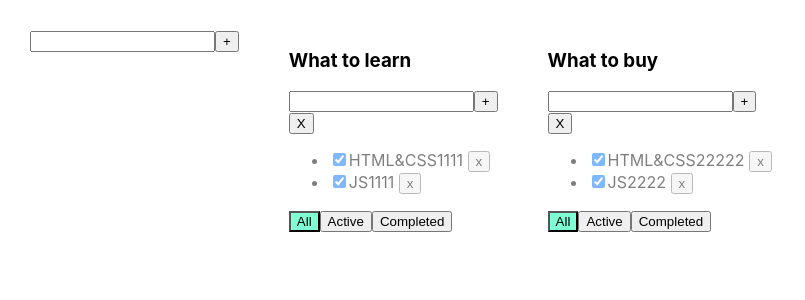
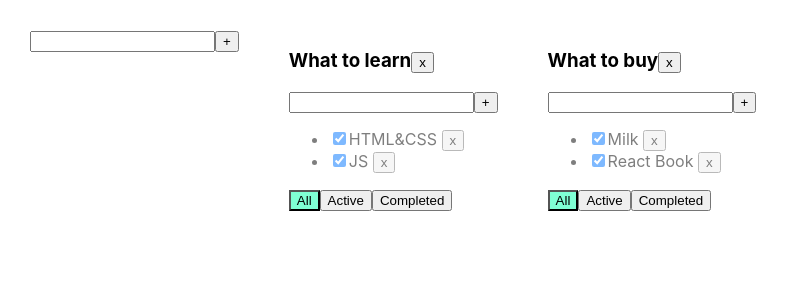
Before and after one commit to georgkiim/ToDoListEveryDay, a React (Create React App) app: page / in a window 1280 px wide. Shown: the top 300 px of the page, without its empty margins (0-805 px from the left). Built offline with nearby package versions, Linux system fonts and the light colour scheme.

Commit message:
2st Wednesday SelfMAde

```diff
--- a/src/App.tsx
+++ b/src/App.tsx
@@ -2,130 +2,131 @@ import React, {useState} from 'react';
 import './App.css';
 import {TaskType, Todolist} from './Todolist';
 import {v1} from 'uuid';
-import {AddToDoList} from "./AddToDoList";
+import Input from "./Input";
 
 export type FilterValuesType = "all" | "active" | "completed";
-export type TodolistsType = {
+type TodolistType = {
     id: string
     title: string
-}
-type TasksType = {
-    [key: string]: {
-        data: TaskType[]
     filter: FilterValuesType
 }
+
+type TasksStateType = {
+    [key: string]: Array<TaskType>
 }
+
 
 function App() {
     let todolistId1 = v1();
     let todolistId2 = v1();
 
+    let [todolists, setTodolists] = useState<Array<TodolistType>>([
+        {id: todolistId1, title: "What to learn", filter: "all"},
+        {id: todolistId2, title: "What to buy", filter: "all"}
+    ])
 
-    let [todolists, setTodolists] = useState<TodolistsType[]>([
-        {id: todolistId1, title: "What to learn"},
-        {id: todolistId2, title: "What to buy"}
-    ])
-    let [tasks, setTasks] = useState<TasksType>({
-        [todolistId1]: {
-            data: [
-                {id: v1(), title: "HTML&CSS1111", isDone: true},
-                {id: v1(), title: "JS1111", isDone: true}
+    let [tasks, setTasks] = useState<TasksStateType>({
+        [todolistId1]: [
+            {id: v1(), title: "HTML&CSS", isDone: true},
+            {id: v1(), title: "JS", isDone: true}
         ],
-            filter: "all"
-        },
-        [todolistId2]: {
-            data: [
-                {id: v1(), title: "HTML&CSS22222", isDone: true},
-                {id: v1(), title: "JS2222", isDone: true}
-            ],
-            filter: "all"
-        }
+        [todolistId2]: [
+            {id: v1(), title: "Milk", isDone: true},
+            {id: v1(), title: "React Book", isDone: true}
+        ]
     });
-    const addToDoLIst = (title: string) => {
-        let todoListId = v1()
-        setTodolists([...todolists, {id: todoListId, title}])
-        setTasks({...tasks, [todoListId]: {data: [], filter: 'all'}})
 
+
+    function removeTask(id: string, todolistId: string) {
+        //достанем нужный массив по todolistId:
+        let todolistTasks = tasks[todolistId];
+        // перезапишем в этом объекте массив для нужного тудулиста отфилтрованным массивом:
+        tasks[todolistId] = todolistTasks.filter(t => t.id != id);
+        // засетаем в стейт копию объекта, чтобы React отреагировал перерисовкой
+        setTasks({...tasks});
     }
 
-    function removeTask(toDoListId: string, taskId: string) {
-        // let filteredTasks = tasks.filter(t => t.id != id);
-        let tasksDataFilter = tasks[toDoListId]
-        setTasks({
-            ...tasks,
-            [toDoListId]: {data: tasksDataFilter.data.filter(t => t.id !== taskId), filter: tasksDataFilter.filter}
-        })
+    function addTask(title: string, todolistId: string) {
+        let task = {id: v1(), title: title, isDone: false};
+        //достанем нужный массив по todolistId:
+        let todolistTasks = tasks[todolistId];
+        // перезапишем в этом объекте массив для нужного тудулиста копией, добавив в начало новую таску:
+        tasks[todolistId] = [task, ...todolistTasks];
+        // засетаем в стейт копию объекта, чтобы React отреагировал перерисовкой
+        setTasks({...tasks});
     }
 
-    function addTask(toDoListId: string, title: string) {
-        let task = {id: v1(), title: title, isDone: false};
-        let tasksDataFilter = tasks[toDoListId]
-        // let newTasks = [task, ...tasks];
-        setTasks({...tasks, [toDoListId]: {data: [task, ...tasksDataFilter.data], filter: tasksDataFilter.filter}});
+    function changeStatus(id: string, isDone: boolean, todolistId: string) {
+        //достанем нужный массив по todolistId:
+        let todolistTasks = tasks[todolistId];
+        // найдём нужную таску:
+        let task = todolistTasks.find(t => t.id === id);
+        //изменим таску, если она нашлась
+        if (task) {
+            task.isDone = isDone;
+            // засетаем в стейт копию объекта, чтобы React отреагировал перерисовкой
+            setTasks({...tasks});
+        }
     }
 
-    function changeStatus(toDoListId: string, taskId: string, isDone: boolean) {
-        let tasksDataFilter = tasks[toDoListId]
-        setTasks({
-            ...tasks,
-            [toDoListId]: {
-                data: tasksDataFilter.data.map(t => t.id == taskId ? {...t, isDone} : t),
-                filter: tasksDataFilter.filter
+    function changeFilter(value: FilterValuesType, todolistId: string) {
+        let todolist = todolists.find(tl => tl.id === todolistId);
+        if (todolist) {
+            todolist.filter = value;
+            setTodolists([...todolists])
         }
-        })
     }
 
-    const removeToDoList = (toDoListId: string) => {
-        setTodolists([...todolists.filter(t => t.id !== toDoListId)])
+    function removeTodolist(id: string) {
+        // засунем в стейт список тудулистов, id которых не равны тому, который нужно выкинуть
+        setTodolists(todolists.filter(tl => tl.id != id));
+        // удалим таски для этого тудулиста из второго стейта, где мы храним отдельно таски
+        delete tasks[id]; // удаляем св-во из объекта... значением которого являлся массив тасок
+        // засетаем в стейт копию объекта, чтобы React отреагировал перерисовкой
+        setTasks({...tasks});
     }
 
-    function changeFilter(id: string, value: FilterValuesType) {
-        let tasksDataFilter = tasks[id]
-        setTasks({...tasks, [id]: {data: tasksDataFilter.data, filter: value}})
+    const toDoListId = v1()
+    const AddToDoList = (title: string) => {
+
+        setTodolists([...todolists, {id: toDoListId, title, filter: 'all'}])
+        setTasks({...tasks, [toDoListId]: []})
     }
-
-    const changeTask = (toDoListId: string, taskId: string, title: string) =>{
-        let tasksDataFilter = tasks[toDoListId]
-        setTasks({
-            ...tasks,
-            [toDoListId]: {
-                data: tasksDataFilter.data.map(t => t.id == taskId ? {...t, title} : t),
-                filter: tasksDataFilter.filter
+    const changeTasks = (todolistId:string, id:string, title:string) =>{
+            setTasks({...tasks, [todolistId]: {...tasks[todolistId].map(t=> t.id==id? {...t, title}:t )} })
     }
-        })
-    }
- const changeTitle = (toDoListId: string, title: string) =>{
-        setTodolists([...todolists.map(t=> t.id===toDoListId?{...t, title}:t)])
-
-    }
-
 
     return (
         <div className="App">
-            <AddToDoList addItem={addToDoLIst}/>
-            {todolists.map(t => {
-                let tasksForTodolist = tasks[t.id].data;
+            <Input onclickHandler={AddToDoList} />
+            {
+                todolists.map(tl => {
+                    let allTodolistTasks = tasks[tl.id];
+                    let tasksForTodolist = allTodolistTasks;
 
-                if (tasks[t.id].filter === "active") {
-                    tasksForTodolist = tasks[t.id].data.filter(t => t.isDone === false);
+                    if (tl.filter === "active") {
+                        tasksForTodolist = allTodolistTasks.filter(t => t.isDone === false);
                     }
-                if (tasks[t.id].filter === "completed") {
-                    tasksForTodolist = tasks[t.id].data.filter(t => t.isDone === true);
+                    if (tl.filter === "completed") {
+                        tasksForTodolist = allTodolistTasks.filter(t => t.isDone === true);
                     }
-                return <Todolist key={t.id}
-                                 toDoListId={t.id}
-                                 title={t.title}
+
+                    return <Todolist
+                        key={tl.id}
+                        id={tl.id}
+                        title={tl.title}
                         tasks={tasksForTodolist}
                         removeTask={removeTask}
                         changeFilter={changeFilter}
                         addTask={addTask}
                         changeTaskStatus={changeStatus}
-                                 filter={tasks[t.id].filter}
-                                 removeToDoList={removeToDoList}
-                                 changeTask={changeTask}
-                                 changeTitle={changeTitle}
+                        filter={tl.filter}
+                        removeTodolist={removeTodolist}
+                        changeName={changeTasks}
                     />
-            })}
+                })
+            }
+
         </div>
     );
 }
--- /dev/null
+++ b/src/Input.tsx
@@ -0,0 +1,49 @@
+import React, {ChangeEvent, KeyboardEvent, useState} from "react";
+
+type InputType = {
+
+
+    onclickHandler: (newTitle: string) => void
+
+
+
+
+
+}
+const Input = (props: InputType) => {
+    let [title, setTitle] = useState("")
+    let [error, setError] = useState<string | null>(null)
+
+    const addTask = () => {
+        let newTitle = title.trim();
+        if (newTitle !== "") {
+            props.onclickHandler(newTitle);
+            setTitle("");
+        } else {
+            setError("Title is required");
+        }
+    }
+    const onChangeHandler = (e: ChangeEvent<HTMLInputElement>) => {
+        setTitle(e.currentTarget.value)
+    }
+
+    const onKeyPressHandler = (e: KeyboardEvent<HTMLInputElement>) => {
+        setError(null);
+        if (e.key === 'Enter') {
+            addTask();
+        }
+    }
+
+    return (
+        <div>
+            <input value={title}
+                   onChange={onChangeHandler}
+                   onKeyDown={onKeyPressHandler}
+                   className={error ? "error" : ""}
+            />
+            <button onClick={addTask}>+</button>
+            {error && <div className="error-message">{error}</div>}
+        </div>
+    )
+}
+export default Input
--- a/src/ToDoList.tsx
+++ b/src/ToDoList.tsx
@@ -1,6 +1,6 @@
-import React, {ChangeEvent} from 'react';
+import React, {ChangeEvent, KeyboardEvent, useState} from 'react';
 import {FilterValuesType} from './App';
-import {AddToDoList} from "./AddToDoList";
+import Input from "./Input";
 import {EditAbleSpan} from "./EditAbleSpanType";
 
 export type TaskType = {
@@ -10,53 +10,70 @@ export type TaskType = {
 }
 
 type PropsType = {
-    toDoListId: string
+    id: string
     title: string
     tasks: Array<TaskType>
-    removeTask: (toDoListId: string, taskId: string) => void
-    changeFilter: (id: string, value: FilterValuesType) => void
-    addTask: (toDoListId: string, title: string) => void
-    changeTaskStatus: (toDoListId: string, taskId: string, isDone: boolean) => void
+    removeTask: (taskId: string, todolistId: string) => void
+    changeFilter: (value: FilterValuesType, todolistId: string) => void
+    addTask: (title: string, todolistId: string) => void
+    changeTaskStatus: (id: string, isDone: boolean, todolistId: string) => void
+    removeTodolist: (id: string) => void
     filter: FilterValuesType
-    removeToDoList: (toDoListId: string) => void
-    changeTask:(toDoListId: string, taskId: string, title: string)=>void
-    changeTitle:(toDoListId: string,  title: string)=>void
+    changeTasks:(todolistId:string, id:string, title:string)=>void
 }
 
 export function Todolist(props: PropsType) {
+    let [title, setTitle] = useState("")
+    let [error, setError] = useState<string | null>(null)
 
-    const onAllClickHandler = () => props.changeFilter(props.toDoListId, "all");
-    const onActiveClickHandler = () => props.changeFilter(props.toDoListId, "active");
-    const onCompletedClickHandler = () => props.changeFilter(props.toDoListId, "completed");
-    const onDeleteTodolistHandler = () => props.removeToDoList(props.toDoListId)
-    const addTask = (title:string) =>{
-        props.addTask(props.toDoListId, title)
+    const addTask = () => {
+        let newTitle = title.trim();
+        if (newTitle !== "") {
+            props.addTask(newTitle, props.id);
+            setTitle("");
+        } else {
+            setError("Title is required");
+        }
     }
-    const changeTitle =(title:string)=>{
-        props.changeTitle(props.toDoListId, title)
+    const addTask1 = (title:string) =>{
+        props.addTask(title, props.id)
+    }
+    const onChangeHandler = (e: ChangeEvent<HTMLInputElement>) => {
+        setTitle(e.currentTarget.value)
     }
 
+    const onKeyPressHandler = (e: KeyboardEvent<HTMLInputElement>) => {
+        setError(null);
+        if (e.key === 'Enter') {
+            addTask();
+        }
+    }
+
+    const removeTodolist = () => props.removeTodolist(props.id)
+
+    const onAllClickHandler = () => props.changeFilter("all", props.id);
+    const onActiveClickHandler = () => props.changeFilter("active", props.id);
+    const onCompletedClickHandler = () => props.changeFilter("completed", props.id);
+
     return <div>
-        <h3><EditAbleSpan title={props.title} changeName={changeTitle}/></h3>
-        <AddToDoList addItem={addTask} />
-        <button onClick={onDeleteTodolistHandler}>X</button>
-
+        <h3> {props.title}
+            <button onClick={removeTodolist}>x</button>
+        </h3>
+        <Input onclickHandler={addTask1}  />
         <ul>
             {
                 props.tasks.map(t => {
-                    const onClickHandler = () => props.removeTask(props.toDoListId, t.id)
+                    const onClickHandler = () => props.removeTask(t.id, props.id)
                     const onChangeHandler = (e: ChangeEvent<HTMLInputElement>) => {
-                        props.changeTaskStatus(props.toDoListId, t.id, e.currentTarget.checked);
+                        let newIsDoneValue = e.currentTarget.checked;
+                        props.changeTaskStatus(t.id, newIsDoneValue, props.id);
                     }
-                    const changeTask = (title:string) =>{
-                        props.changeTask(props.toDoListId, t.id, title)
+                    const changeName = (title:string) =>{
+                        props.changeTasks(props.id, t.id, title)
                     }
-
                     return <li key={t.id} className={t.isDone ? "is-done" : ""}>
-                        <input type="checkbox"
-                               onChange={onChangeHandler}
-                               checked={t.isDone}/>
-                        <EditAbleSpan title={t.title} changeName={changeTask}/>
+                        <input type="checkbox" onChange={onChangeHandler} checked={t.isDone}/>
+                        <EditAbleSpan title={t.title} changeName={changeName}/>
                         <button onClick={onClickHandler}>x</button>
                     </li>
                 })
```
Lines whose indentation alone changed are shown as unchanged.
